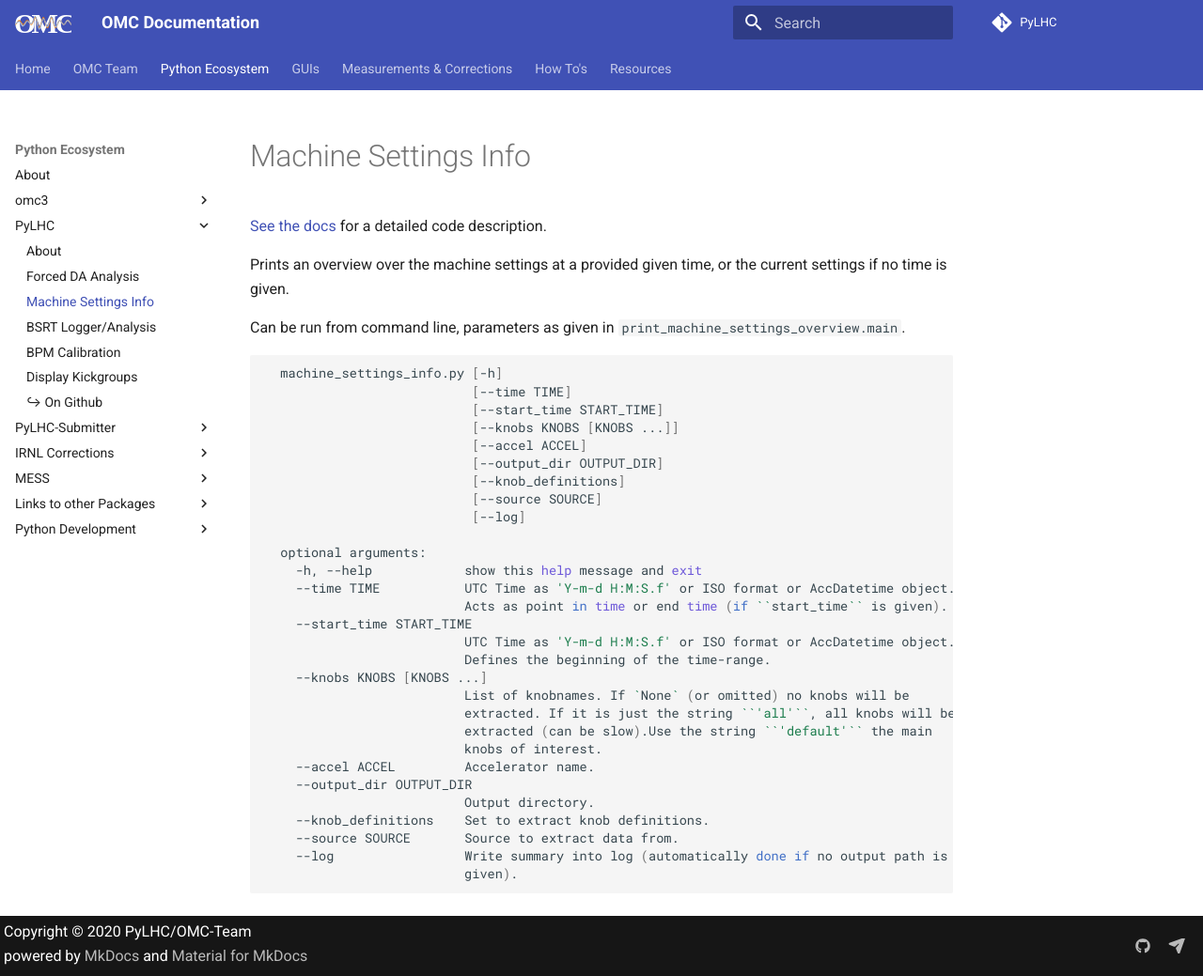
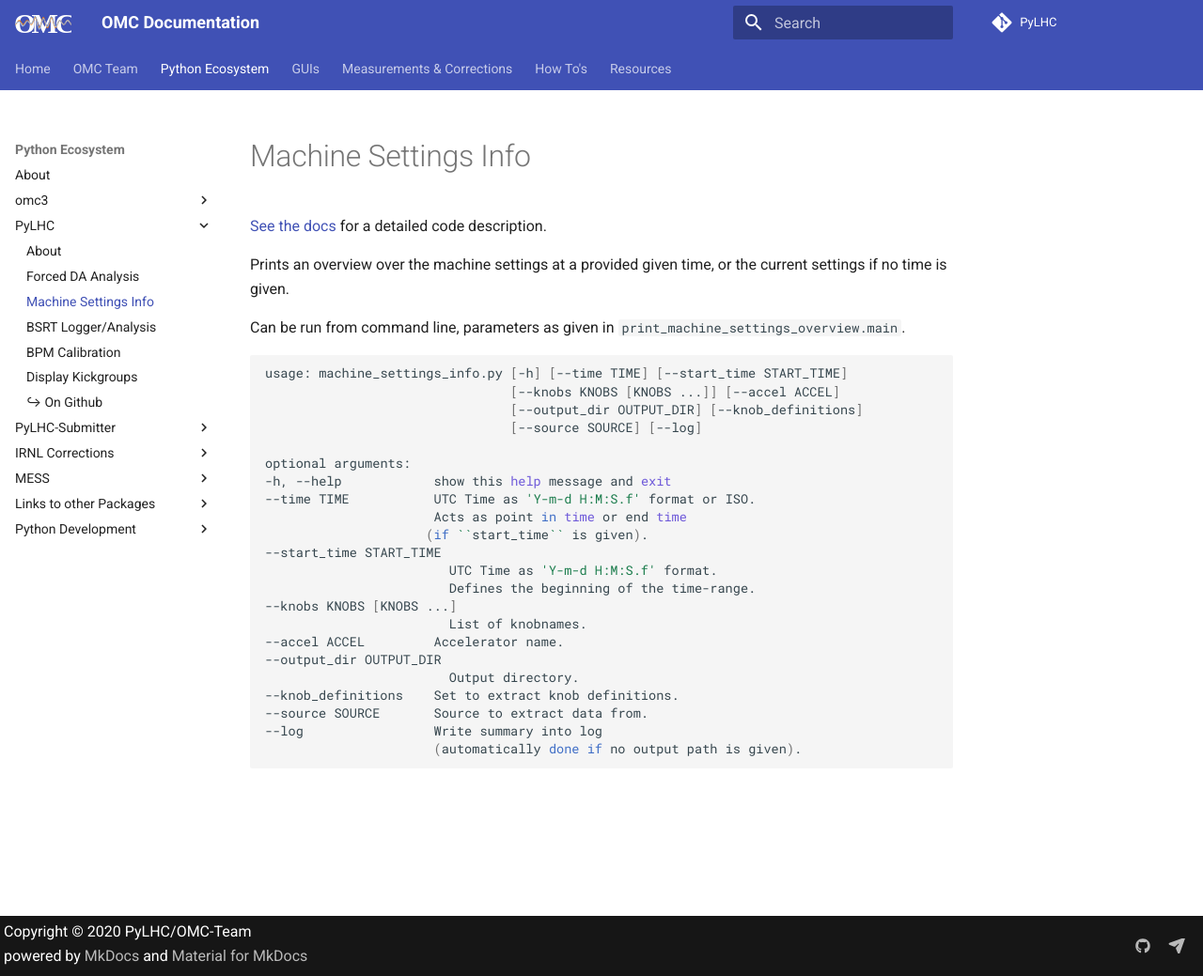
Before and after one commit to pylhc/pylhc.github.io, an MkDocs documentation site: the page built from docs/packages/pylhc/machine_settings_info.md, in a window 1280 px wide and 1039 px high. Shown: the whole window at 94% size. Built offline with MkDocs 1.6.1 and Material for MkDocs 9.7.7, drawn with Linux system fonts in a browser that asks for light colours; comment, search, counter and statistics services are not loaded.

Commit message:
adapt usage again, fix link to doc page

````diff
--- a/docs/packages/pylhc/machine_settings_info.md
+++ b/docs/packages/pylhc/machine_settings_info.md
@@ -8,35 +8,28 @@ no time is given.
 Can be run from command line, parameters as given in `print_machine_settings_overview.main`.
 
 ```bash
-  machine_settings_info.py [-h]
-                           [--time TIME]
-                           [--start_time START_TIME]
-                           [--knobs KNOBS [KNOBS ...]]
-                           [--accel ACCEL]
-                           [--output_dir OUTPUT_DIR]
-                           [--knob_definitions]
-                           [--source SOURCE]
-                           [--log]
+usage: machine_settings_info.py [-h] [--time TIME] [--start_time START_TIME]
+                                [--knobs KNOBS [KNOBS ...]] [--accel ACCEL]
+                                [--output_dir OUTPUT_DIR] [--knob_definitions]
+                                [--source SOURCE] [--log]
 
-  optional arguments:
-    -h, --help            show this help message and exit
-    --time TIME           UTC Time as 'Y-m-d H:M:S.f' or ISO format or AccDatetime object.
-                          Acts as point in time or end time (if ``start_time`` is given).
-    --start_time START_TIME
-                          UTC Time as 'Y-m-d H:M:S.f' or ISO format or AccDatetime object.
-                          Defines the beginning of the time-range.
-    --knobs KNOBS [KNOBS ...]
-                          List of knobnames. If `None` (or omitted) no knobs will be
-                          extracted. If it is just the string ``'all'``, all knobs will be
-                          extracted (can be slow).Use the string ``'default'`` the main
-                          knobs of interest.
-    --accel ACCEL         Accelerator name.
-    --output_dir OUTPUT_DIR
-                          Output directory.
-    --knob_definitions    Set to extract knob definitions.
-    --source SOURCE       Source to extract data from.
-    --log                 Write summary into log (automatically done if no output path is
-                          given).
+optional arguments:
+-h, --help            show this help message and exit
+--time TIME           UTC Time as 'Y-m-d H:M:S.f' format or ISO.
+                      Acts as point in time or end time
+                     (if ``start_time`` is given).
+--start_time START_TIME
+                        UTC Time as 'Y-m-d H:M:S.f' format.
+                        Defines the beginning of the time-range.
+--knobs KNOBS [KNOBS ...]
+                        List of knobnames.
+--accel ACCEL         Accelerator name.
+--output_dir OUTPUT_DIR
+                        Output directory.
+--knob_definitions    Set to extract knob definitions.
+--source SOURCE       Source to extract data from.
+--log                 Write summary into log
+                      (automatically done if no output path is given).
 ```
 
-[documentation]: https://pylhc.github.io/PyLHC/entrypoints/machine_settings_info.html
+[documentation]: https://pylhc.github.io/PyLHC/entrypoints/machine_info.html
````
